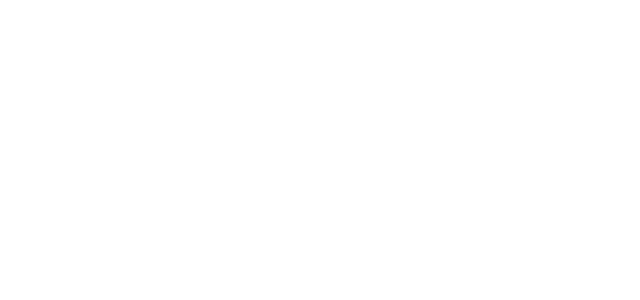
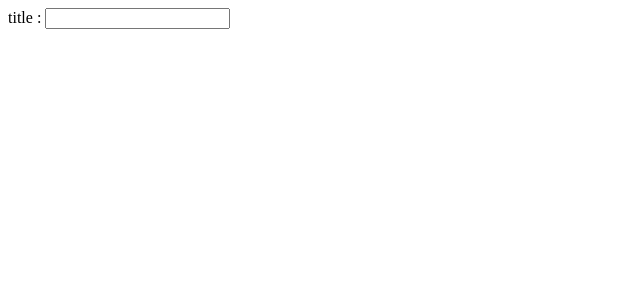
Before and after one commit to afrasiabi1374/NuxtVuejsTime, a Nuxt app: page /form in a window 1280 px wide. Before the commit this address had no page. Shown: the top 300 px of the page, without its empty margins (0-640 px from the left). Built offline with nearby package versions, Linux system fonts and the light colour scheme.

Commit message:
v-model on component

```diff
--- /dev/null
+++ b/components/UI/AppTextInput.vue
@@ -0,0 +1,25 @@
+<template>
+  <div>
+      title : <input type="text" v-on="{...$listeners,input}">
+  </div>
+</template>
+
+<script>
+export default {
+    props:{
+        value:{
+            type:String,
+            default:''
+        }
+    },
+    methods:{
+        input(e){
+            this.$emit('input',e.target.value)
+        }
+    }
+}
+</script>
+
+<style>
+
+</style>
--- /dev/null
+++ b/pages/form.vue
@@ -0,0 +1,28 @@
+<template>
+  <div>
+      <app-text-input v-model="title"></app-text-input>
+  </div>
+</template>
+
+<script>
+import AppTextInput from '../components/UI/AppTextInput.vue'
+export default {
+    components: {
+        AppTextInput
+    },
+    data(){
+        return{
+            title:''
+        }
+    },
+    watch:{
+        title(newVal){
+            console.log('the value of title is ==>>>>>',newVal)
+        }
+    }
+}
+</script>
+
+<style>
+
+</style>
```
